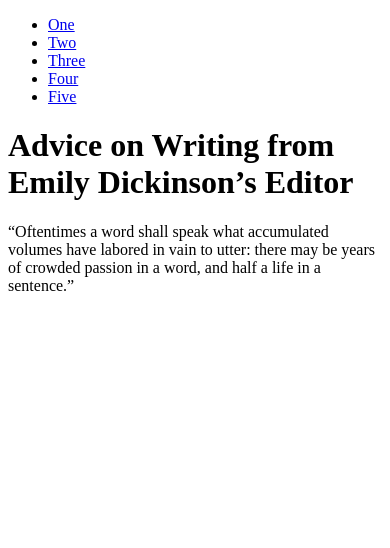
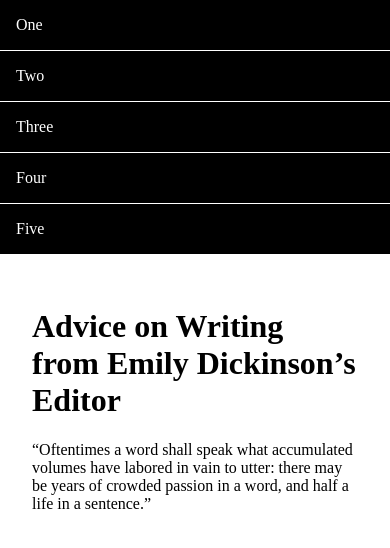
Before and after one commit to TeodorVecerdi/saxion_web, a plain HTML site: page lab_4_assignments/templates/3/index.html in a window 390 px wide. Drawn offline with Linux system fonts and the light colour scheme.

Commit message:
Finish assignments 1-3 from week 4

```diff
--- a/lab_4_assignments/templates/1/css/style.css
+++ b/lab_4_assignments/templates/1/css/style.css
@@ -1,4 +1,20 @@
-body{
-	margin: 0;
-	padding: 20px;
+body {
+    margin: 0;
+    padding: 20px;
+    width: calc(100vw - 40px);
+    height: calc(100vh - 40px);
 }
+
+body div {
+	margin: 0 auto;
+    background-color: gray;
+    max-width: 1000px;
+    height: 100%;
+}
+
+@media screen and (max-width: 1000px) {
+    body div {
+        max-width: initial;
+        width: calc(100%);
+    }
+}
--- a/lab_4_assignments/templates/2/css/style.css
+++ b/lab_4_assignments/templates/2/css/style.css
@@ -0,0 +1,21 @@
+body {
+    margin: 0;
+}
+
+body a {
+    display: inline-block;
+    vertical-align: middle;
+    text-decoration: none;
+    color: white;
+    background-color: black;
+    padding: 1rem;
+    margin-right: 1px;
+}
+
+@media screen and (max-width: 960px) {
+    body a {
+        display: block;
+        margin-right: 0;
+        margin-bottom: 1px;
+    }
+}
--- a/lab_4_assignments/templates/3/css/style.css
+++ b/lab_4_assignments/templates/3/css/style.css
@@ -0,0 +1,51 @@
+body {
+    margin: 0;
+    padding: 20px;
+    background-color: gray;
+}
+
+.container {
+    background-color: white;
+    padding: 2rem;
+    max-width: 1100px;
+    margin: 0 auto;
+}
+
+.container header ul {
+    margin: 0;
+    padding: 0;
+    padding-bottom: 2rem;
+    list-style: none;
+}
+
+.container header ul li {
+    display: inline;
+}
+
+.container header a {
+    display: inline-block;
+    vertical-align: middle;
+    text-decoration: none;
+    color: white;
+    background-color: black;
+    padding: 1rem;
+    margin-right: 1px;
+}
+
+@media screen and (max-width: 800px) {
+    body {
+        padding: 0;
+    }
+    .container {
+        padding: 0;
+        height: 100vh;
+    }
+    main {
+        padding: 0 2rem;
+    }
+    .container header a {
+        display: block;
+        margin-right: 0;
+        margin-bottom: 1px;
+    }
+}
```
